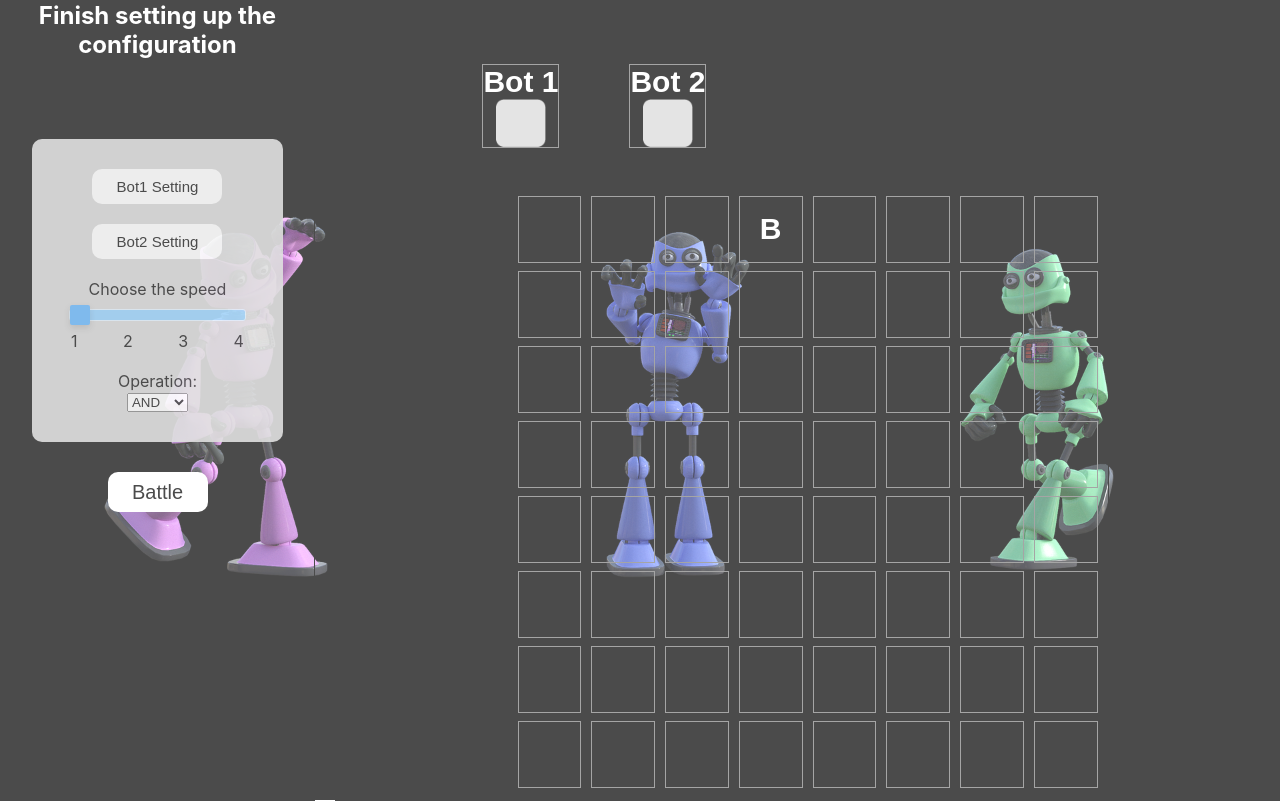
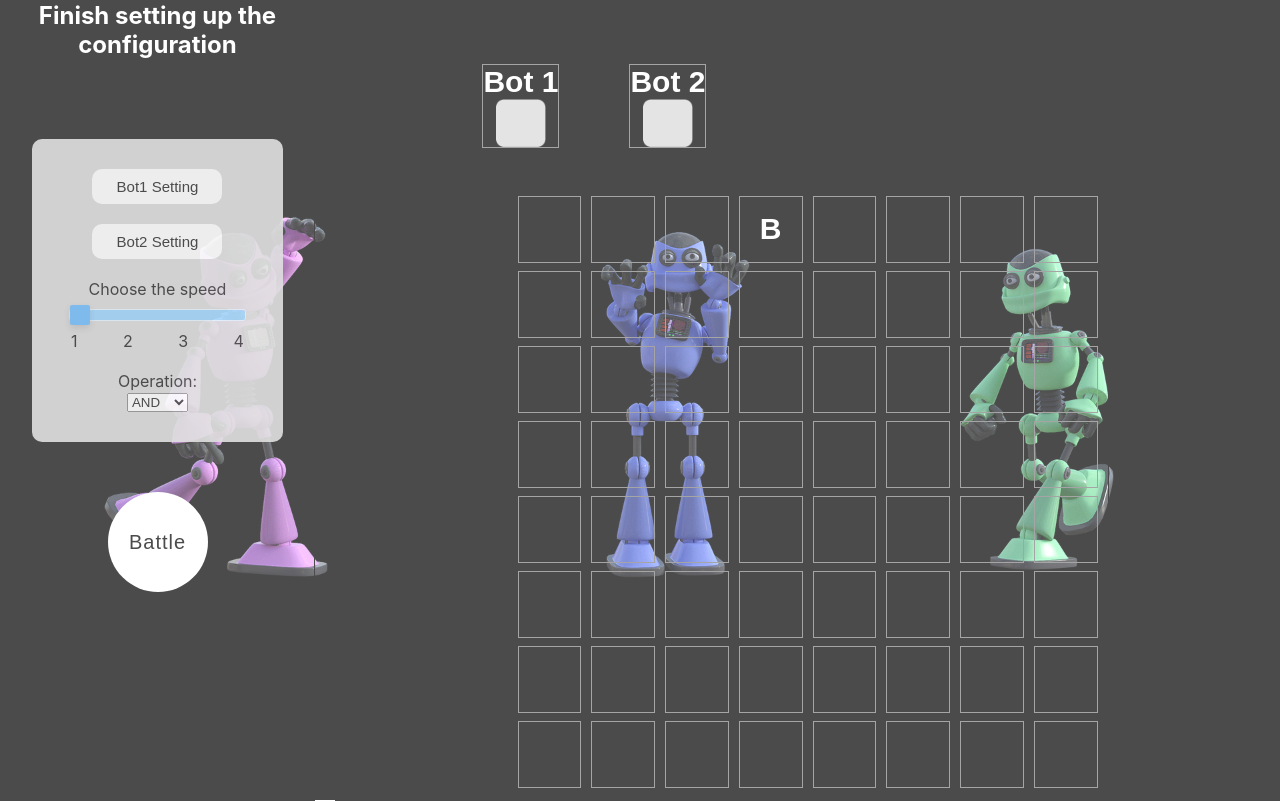
Before and after one commit to chingu-voyages/v44-tier2-team-18, a React (Create React App) app: page /gamepage in a window 1280 px wide. Built offline with nearby package versions, Linux system fonts and the light colour scheme; a web font is replaced by a local one.

Commit message:
changed battle button style

```diff
--- a/src/components/GamePage/Configuration/ConfigurationLayout.scss
+++ b/src/components/GamePage/Configuration/ConfigurationLayout.scss
@@ -69,11 +69,13 @@
     background-color: white;
     border: none;
     outline: none;
-    margin-top: 30px;
-    border-radius: 10px;
+    margin-top: 50px;
+    border-radius: 50%;
     width: 100px;
-    height: 40px;
+    height: 100px;
     font-size: 20px;
+    box-shadow: 7px rgba(164, 163, 163, 0.3);
+    letter-spacing: 0.05em;
     &:hover {
       cursor: pointer;
     }
```
